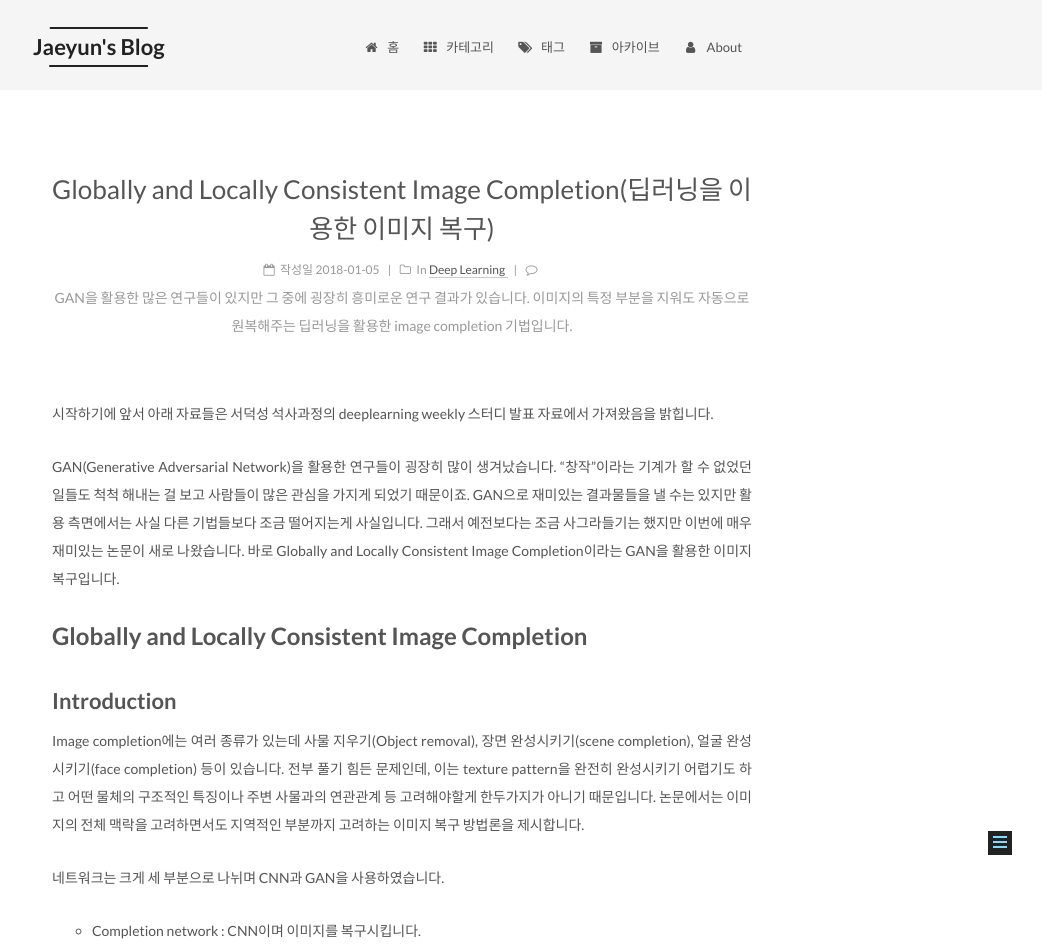
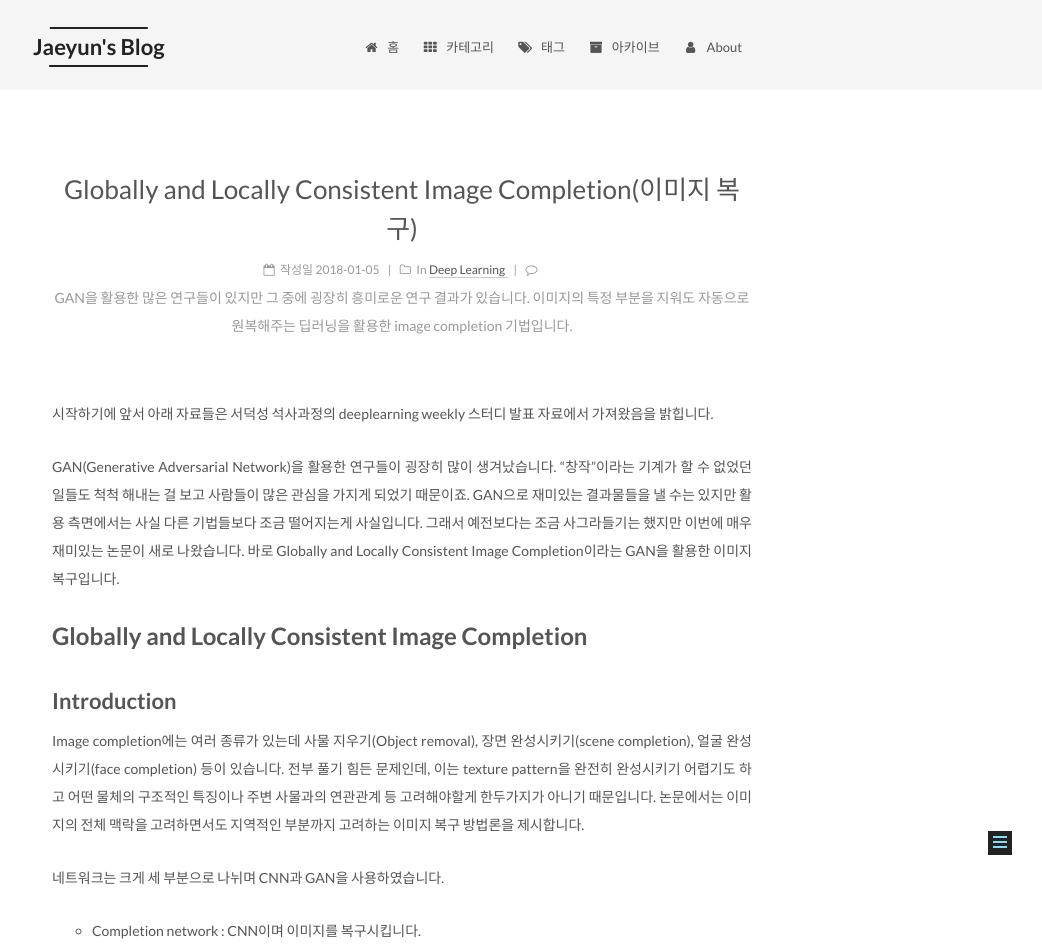
Before and after one commit to Jayhey/Jayhey.github.io, a Jekyll site: the page built from _posts/2018-01-05-image_completion.md, in a window 1280 px wide. Shown: the top 950 px of the page, without its empty margins (238-1280 px from the left). Built offline with Jekyll 4.4.1, drawn with Linux system fonts in a browser that asks for light colours; formulas are drawn with MathJax 3; comment, search, counter and statistics services are not loaded.

Commit message:
제목수정

```diff
--- a/_posts/2018-01-05-image_completion.md
+++ b/_posts/2018-01-05-image_completion.md
@@ -1,5 +1,5 @@
 ---
-title: Globally and Locally Consistent Image Completion(딥러닝을 이용한 이미지 복구)
+title: Globally and Locally Consistent Image Completion(이미지 복구)
 description: GAN을 활용한 많은 연구들이 있지만 그 중에 굉장히 흥미로운 연구 결과가 있습니다. 이미지의 특정 부분을 지워도 자동으로 원복해주는 딥러닝을 활용한 image completion 기법입니다.
 category: Deep Learning
 tags:
```
